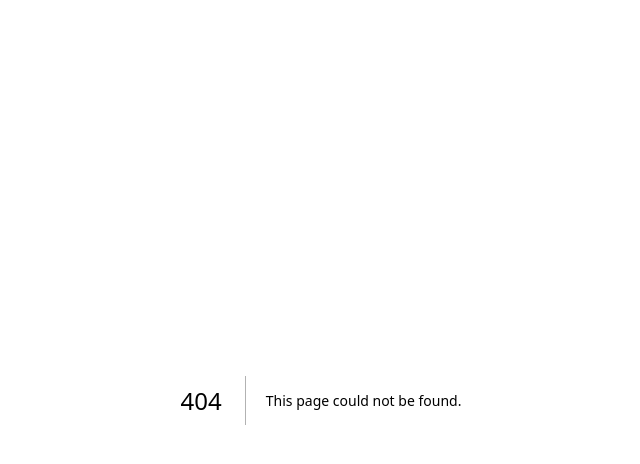
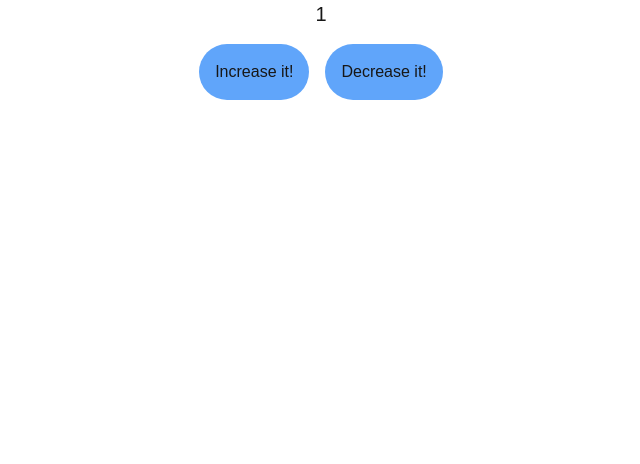
Before and after one commit to lucaslam704/cprg306-assignments, a Next.js app: page /week-4 in a window 1280 px wide. Before the commit this address had no page. Shown: the top 464 px of the page, without its empty margins (319-959 px from the left). Built offline with nearby package versions, Linux system fonts and the light colour scheme.

Commit message:
add week 4

```diff
--- /dev/null
+++ b/app/week-4/new-item.js
@@ -0,0 +1,36 @@
+"use client";
+import { useState } from 'react';
+
+export default function Button() {
+    const [count, setCount] = useState(1);
+
+    const increment = () => {
+        if (count >= 20) {
+        }
+        else
+        setCount(count + 1);
+    }
+
+    const decrement = () => {
+        if (count <= 1) {
+        }
+        else
+        setCount(count - 1);
+    }
+
+    return (
+        <div className='flex justify-center items-center flex-col gap-4 px-8'>
+            <h1 className="text-xl">{count}</h1>
+
+            <div className='flex flex-row gap-4'>
+                <button onClick={increment} className="bg-blue-400 rounded-full p-4 hover:bg-blue-500">
+                    Increase it!
+                </button>
+
+                <button onClick={decrement} className="bg-blue-400 rounded-full p-4 hover:bg-blue-500">
+                    Decrease it!
+                </button>
+            </div>
+        </div>
+        )
+}
--- /dev/null
+++ b/app/week-4/page.js
@@ -0,0 +1,11 @@
+import Button from './new-item';
+
+
+export default function Page() {
+    return (
+        <div>
+            <title>Week 4</title>
+            <Button />
+        </div>
+    );
+}
```
Also changed, not shown: app/week-4/item-list.js (added).
